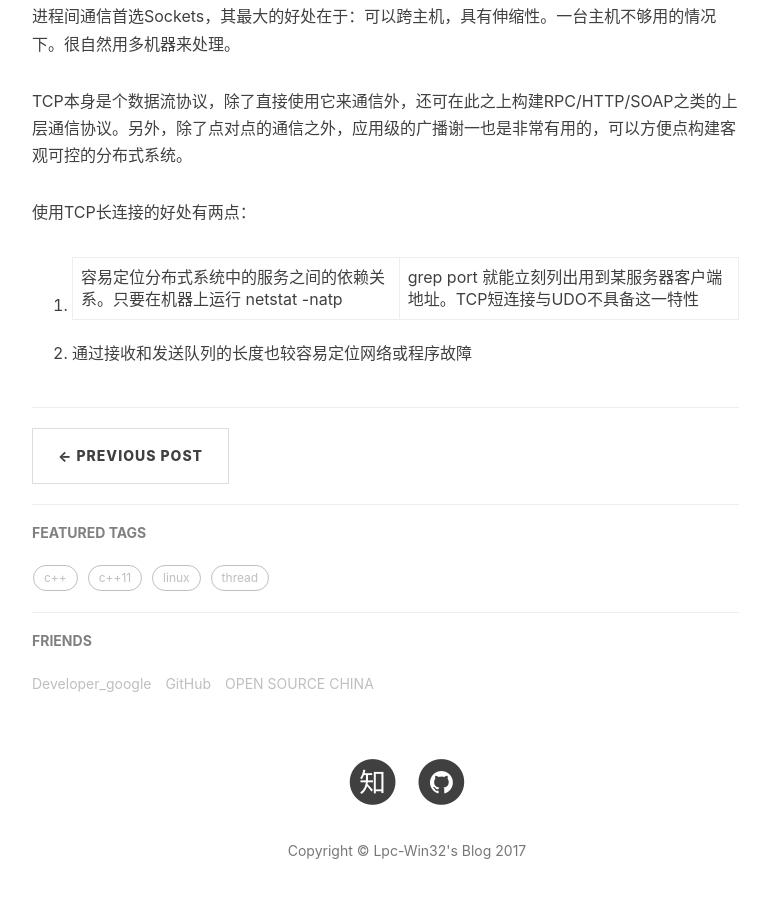
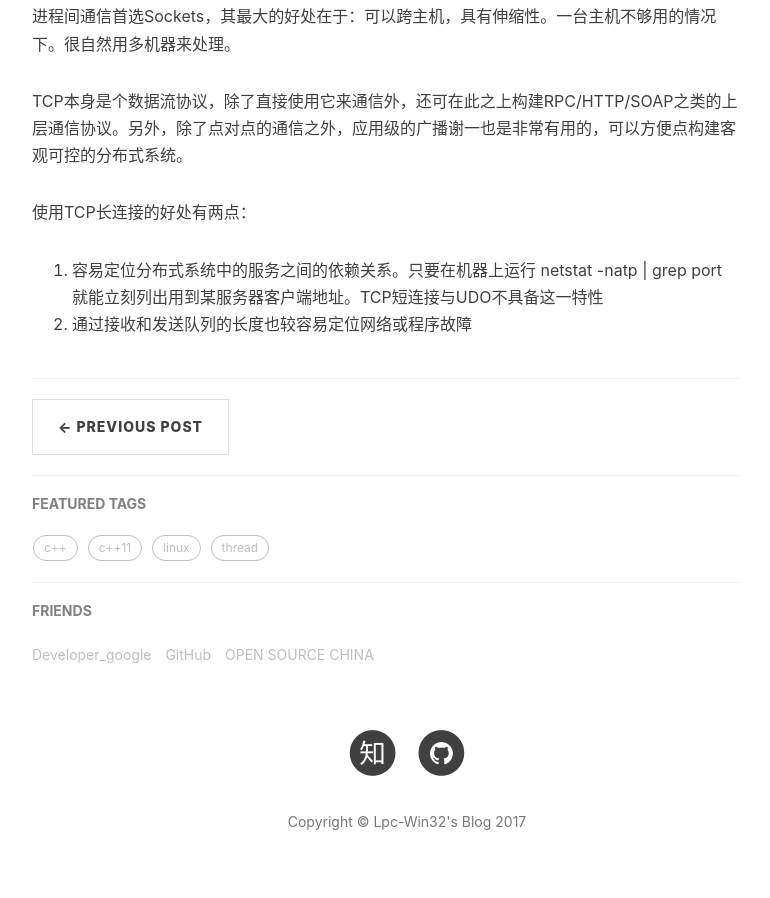
Before and after one commit to Lpc-win32/lpc-win32.github.io, a Jekyll site: the page built from _posts/2017-03-25-linux-multi-thread-program-03.markdown, in a window 1280 px wide and 900 px high, scrolled down 1915 px. Shown: the whole window, without its empty margins (233-1003 px from the left). Built offline with Jekyll 4.4.1, drawn with Linux system fonts in a browser that asks for light colours; nearby versions of some CDN libraries; comment, search, counter and statistics services are not loaded.

```diff
--- a/_posts/2017-03-25-linux-multi-thread-program-03.markdown
+++ b/_posts/2017-03-25-linux-multi-thread-program-03.markdown
@@ -63,5 +63,5 @@ TCP本身是个数据流协议，除了直接使用它来通信外，还可在
 
 使用TCP长连接的好处有两点：
 
-1. 容易定位分布式系统中的服务之间的依赖关系。只要在机器上运行 netstat -natp | grep port 就能立刻列出用到某服务器客户端地址。TCP短连接与UDO不具备这一特性
+1. 容易定位分布式系统中的服务之间的依赖关系。只要在机器上运行 netstat -natp \| grep port 就能立刻列出用到某服务器客户端地址。TCP短连接与UDO不具备这一特性
 2. 通过接收和发送队列的长度也较容易定位网络或程序故障
```
